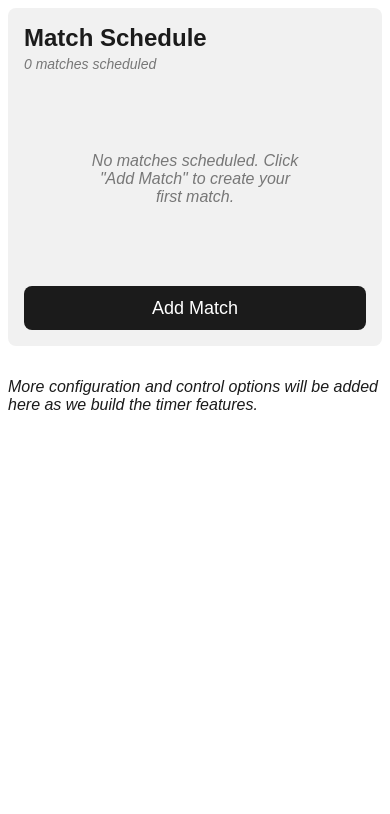
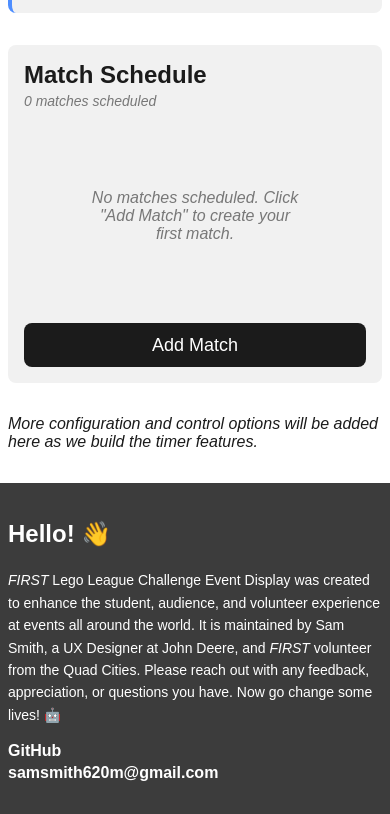
Before and after one commit to samsmith620m/FLL-Display, a plain HTML site: page index.html in a window 390 px wide. Shown: the part 708-1522 px from the top of the page. Before the commit the page ends 1130 px from the top, so only its background shows below. Drawn offline with Linux system fonts and the light colour scheme.

Commit message:
perf: added footer and small CSS changes

```diff
--- a/index.html
+++ b/index.html
@@ -3,13 +3,13 @@
 <head>
     <meta charset="UTF-8">
     <meta name="viewport" content="width=device-width, initial-scale=1.0">
-    <title>FLL Timer - Control</title>
+    <title>FLLC Display - Control</title>
     <link rel="stylesheet" href="styles.css">
 </head>
 <body>
     <div class="control-page">
         <header class="control-header">
-            <h1>FLL Timer Control</h1>
+            <h1>FLL Challenge Event Display</h1>
             <div class="header-buttons">
                 <div class="button-group config-buttons">
                     <button id="resetConfigBtn" class="secondary">
@@ -96,6 +96,22 @@
 
             <p><em>More configuration and control options will be added here as we build the timer features.</em></p>
         </main>
+
+        <footer class="control-footer">
+            <div class="footer-content">
+                <p class="footer-greeting">
+                    Hello! 👋
+                </p>
+                <p class="footer-message">
+                    <span style="font-style: italic;">FIRST</span> Lego League Challenge Event Display was created to enhance the student, audience, and volunteer experience at events all around the world. It is maintained by Sam Smith, a UX Designer at John Deere, and <span style="font-style: italic;">FIRST</span> volunteer from the Quad Cities. Please reach out with any feedback, appreciation, or questions you have. Now go change some lives! 🤖
+                </p>
+                <div class="footer-links">
+                    <a href="https://github.com/samsmith620m/FLL-Timer" target="_blank" rel="noopener noreferrer">GitHub</a>
+                    <span class="separator">|</span>
+                    <a href="mailto:samsmith620m@gmail.com">samsmith620m@gmail.com</a>
+                </div>
+            </div>
+        </footer>
     </div>
 
     <script src="script.js"></script>
--- a/styles.css
+++ b/styles.css
@@ -101,8 +101,9 @@
     display: grid;
     grid-template-areas:
         "header"
-        "content";
-    grid-template-rows: auto 1fr;
+        "content"
+        "footer";
+    grid-template-rows: auto 1fr auto;
     gap: var(--fllt-spacing-lg);
 }
 
@@ -143,6 +144,59 @@
     display: flex;
     flex-direction: column;
     gap: var(--fllt-spacing-lg);
+}
+
+.control-footer {
+    grid-area: footer;
+    margin: 0 calc(-1 * var(--fllt-spacing-lg)) calc(-1 * var(--fllt-spacing-lg));
+    background-color: var(--fllt-color-gray-25);
+    padding: var(--fllt-spacing-lg);
+}
+
+.footer-content {
+    max-width: 1200px;
+    margin: 0;
+    text-align: left;
+}
+
+.footer-greeting {
+    color: var(--fllt-color-white);
+    line-height: 1.6;
+    margin: 0 0 var(--fllt-spacing-md) 0;
+    font-size: 24px;
+    font-weight: 700
+}
+
+.footer-message {
+    color: var(--fllt-color-white);
+    line-height: 1.6;
+    margin: 0 0 var(--fllt-spacing-md) 0;
+    font-size: 16px;
+    max-width: 72ch;
+}
+
+.footer-links {
+    display: flex;
+    justify-content: flex-start;
+    align-items: center;
+    gap: var(--fllt-spacing-sm);
+    flex-wrap: wrap;
+}
+
+.footer-links a {
+    color: var(--fllt-color-white);
+    text-decoration: none;
+    font-weight: 700;
+    transition: color 0.2s ease;
+}
+
+.footer-links a:hover {
+    text-decoration: underline;
+}
+
+.footer-links .separator {
+    color: var(--fllt-color-white);
+    font-weight: 300;
 }
 
 .display-type-section {
@@ -732,6 +786,25 @@
     .match-number {
         font-size: 36px;
     }
+
+    .control-footer {
+        margin: 0 calc(-1 * var(--fllt-spacing-md)) calc(-1 * var(--fllt-spacing-md));
+        padding: var(--fllt-spacing-lg) var(--fllt-spacing-md) var(--fllt-spacing-lg);
+    }
+
+    .footer-message {
+        font-size: 15px;
+    }
+
+    .footer-links {
+        flex-direction: column;
+        gap: var(--fllt-spacing-xs);
+        align-items: flex-start;
+    }
+
+    .footer-links .separator {
+        display: none;
+    }
 }
 
 @media (max-width: 480px) {
@@ -831,4 +904,13 @@
     .match-timer-config .match-control-buttons .button-sub {
         font-size: 10px;
     }
+
+    .control-footer {
+        margin: 0 calc(-1 * var(--fllt-spacing-sm)) calc(-1 * var(--fllt-spacing-sm));
+        padding: var(--fllt-spacing-lg) var(--fllt-spacing-sm) var(--fllt-spacing-lg);
+    }
+
+    .footer-message {
+        font-size: 14px;
+    }
 }
```
Also changed, not shown: index-new.html (deleted, +0 -12 lines).
